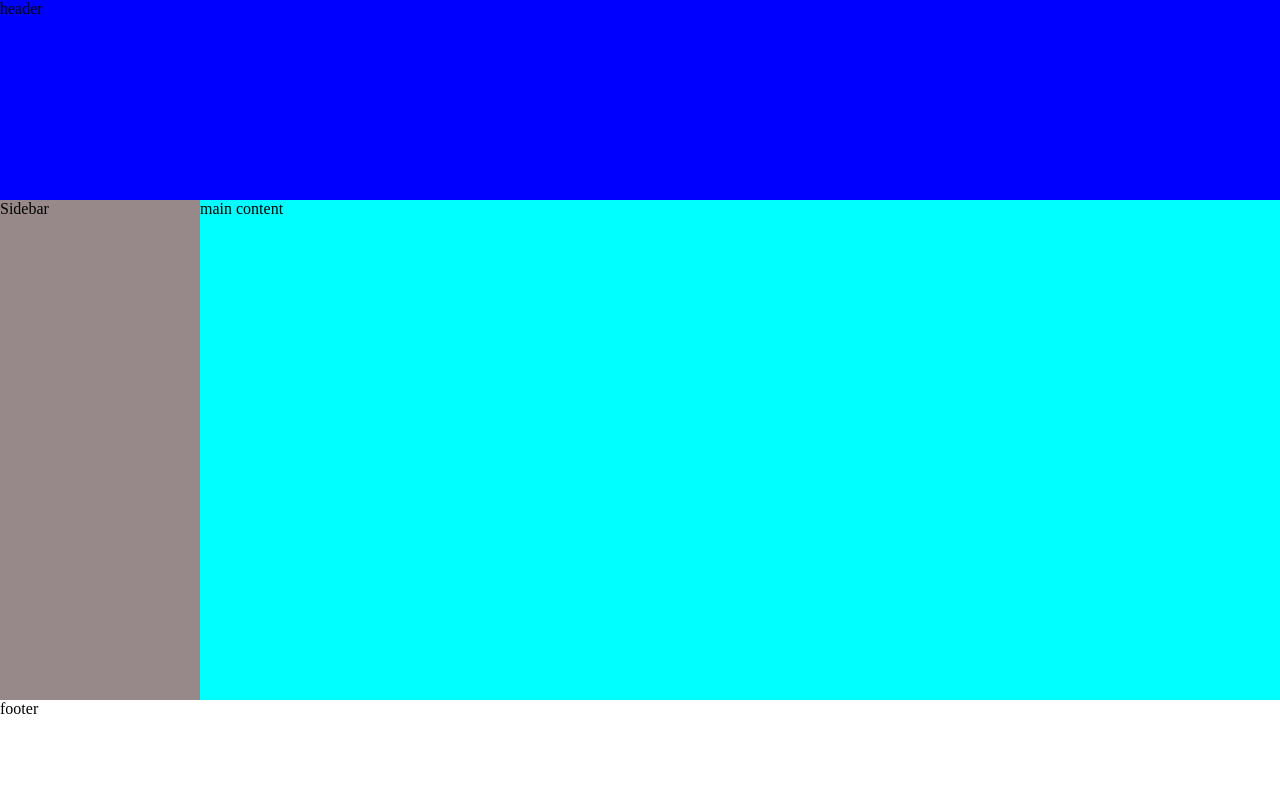
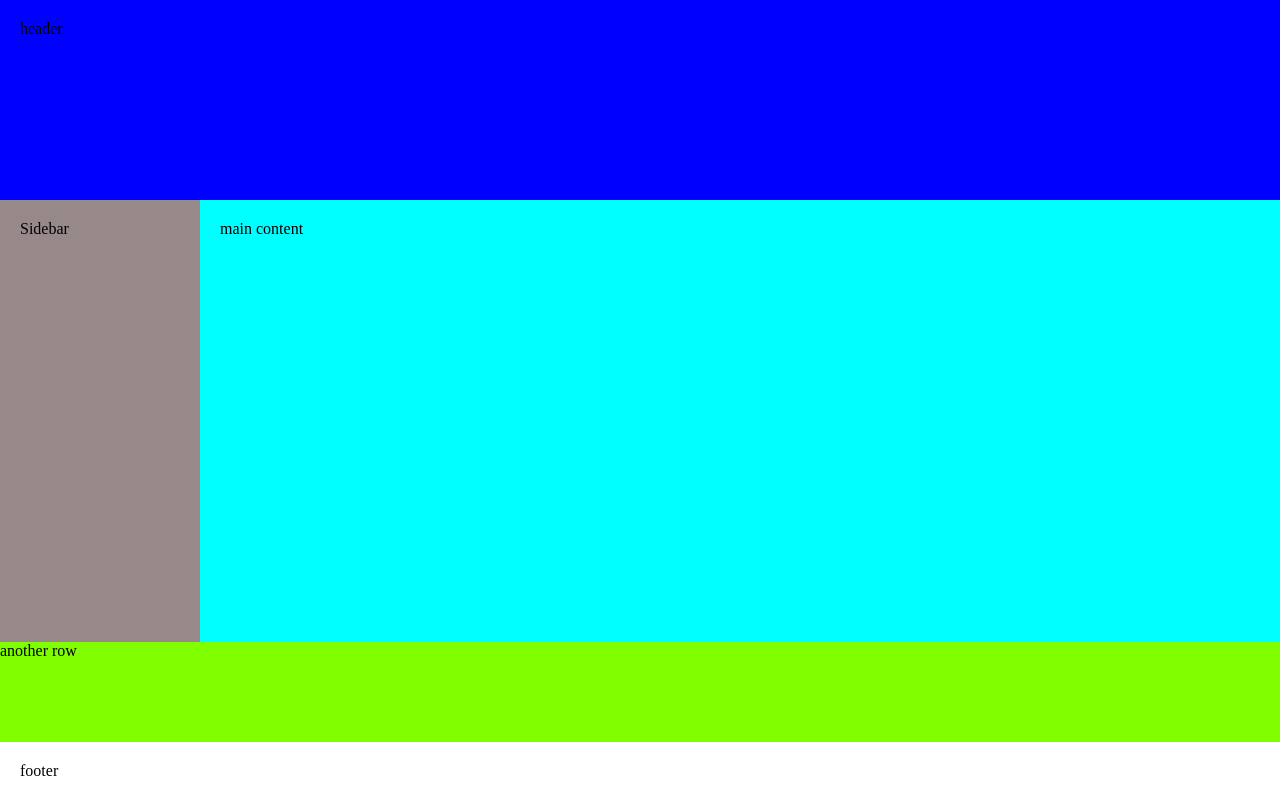
Before and after one commit to Zobeir-Rigi/Keira-Jarvis, a plain HTML site: page week1/day5/index.html in a window 1280 px wide. Drawn offline with Linux system fonts and the light colour scheme.

Commit message:
added another row

```diff
--- a/week1/day5/grid.css
+++ b/week1/day5/grid.css
@@ -5,31 +5,43 @@
 }
 .container {
     display: grid;
-    grid-template-columns: 200px 1fr;
+    grid-template-columns: 200px 1fr 200px;
     grid-template-rows:200px 1fr 100px ;
     height: 100vh;
     grid-template-areas:
-    "adel adel"
-    "zobeir me"
-    "footer footer"
+    "h h h "
+    "a m m"
+    "s s s"
+    "f f f "
     ;
 }
 
 header {
-    grid-area: adel;
+    grid-area: h;
     background-color: blue;
+    padding: 20px;
+
 }
 
 aside {
-    grid-area: zobeir;
+    grid-area: a;
     background-color: rgb(151, 137, 137);
+    padding: 20px;
 }
 main {
-    grid-area: me;
+    grid-area: m;
     background-color: aqua;
+    padding: 20px;
+}
+
+section {
+    grid-area: s;
+    background-color:chartreuse;
+
 }
 
 footer {
-    grid-area: footer;
+    grid-area: f;
     background-color: #fff;
+    padding: 20px;
 }
--- a/week1/day5/index.html
+++ b/week1/day5/index.html
@@ -4,13 +4,16 @@
     <meta charset="UTF-8">
     <meta name="viewport" content="width=device-width, initial-scale=1.0">
     <title>Document</title>
-    <link rel="stylesheet" href="grid.css".css">
+    <link rel="stylesheet" href="grid.css">
 </head>
 <body>
     <div class="container">
         <header>header</header>
         <aside>Sidebar</aside>
         <main>main content</main>
+        <section>
+            another row
+        </section>
         <footer>footer</footer>
     </div>
 
```
